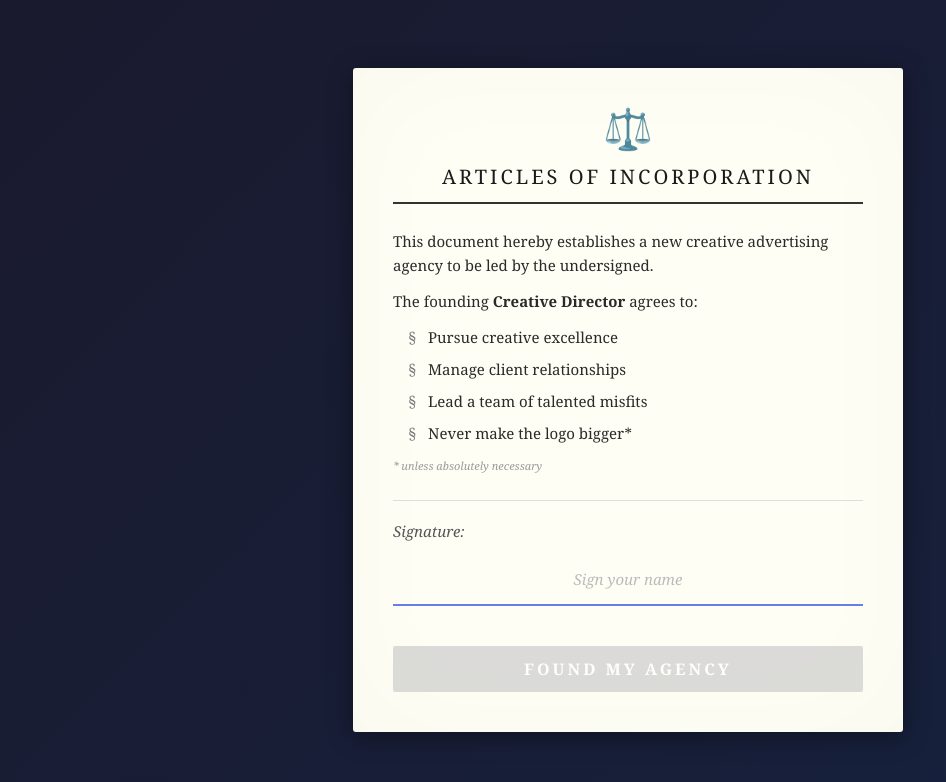
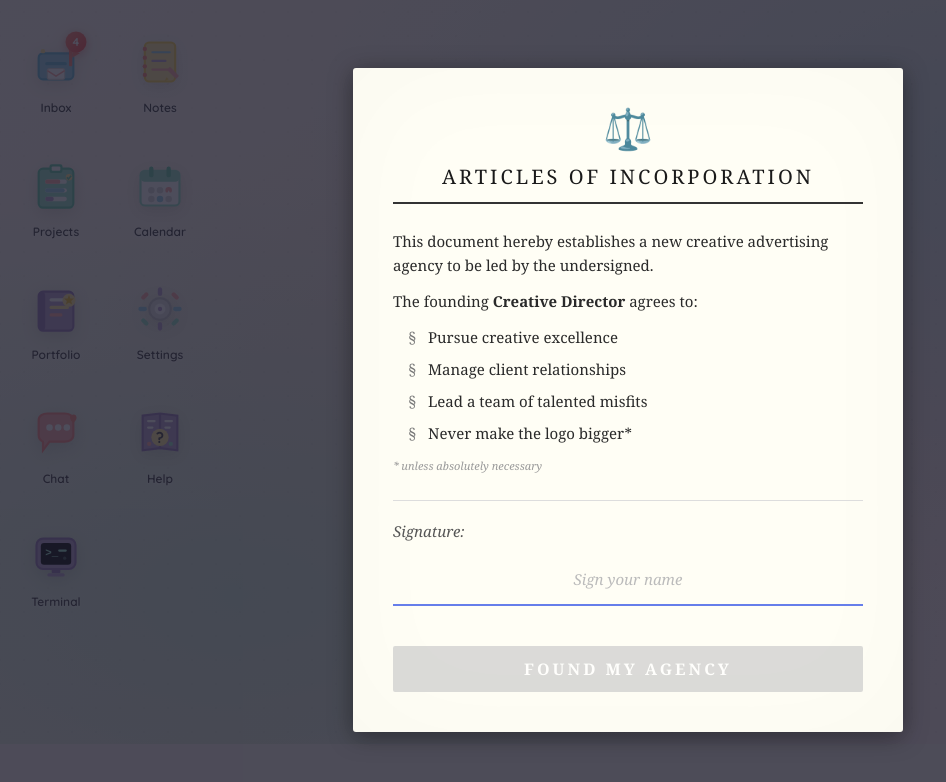
Before and after one commit to jasondotcomcom/agencyrpg, a React (Vite) app: page / in a window 1280 px wide. Shown: the top 782 px of the page, without its empty margins (12-958 px from the left). Built offline with nearby package versions, Linux system fonts and the light colour scheme; no server answers.

Commit message:
Make onboarding overlay translucent to reveal desktop behind it
Desktop now renders underneath the onboarding screen, which uses a
semi-transparent dark overlay (0.75 opacity) to hint at the desktop
sim before the player signs in.

Co-Authored-By: Claude Opus 4.6 <noreply@anthropic.com>

```diff
--- a/src/App.tsx
+++ b/src/App.tsx
@@ -176,15 +176,15 @@ function AppContent() {
     prevCompletedCountRef.current = completedCount;
   }, [campaigns, addEmail, addNotification, triggerCampaignEvent]);
 
-  if (!playerName) {
-    return <OnboardingScreen onComplete={setPlayerName} />;
-  }
-
   return (
     <>
       <Desktop />
-      <WindowManager />
-      <Taskbar />
+      {!playerName ? (
+        <OnboardingScreen onComplete={setPlayerName} />
+      ) : (
+        <>
+          <WindowManager />
+          <Taskbar />
       <NotificationContainer />
       {repState.showLevelUp && repState.levelUpTier && (
         <LevelUpModal
@@ -196,6 +196,8 @@ function AppContent() {
       <EndingSequence />
       <HRWatcher />
       <CheatIndicator />
+        </>
+      )}
     </>
   );
 }
--- a/src/components/Onboarding/OnboardingScreen.module.css
+++ b/src/components/Onboarding/OnboardingScreen.module.css
@@ -1,13 +1,14 @@
 .screen {
-  min-height: 100vh;
-  max-height: 100vh;
+  position: fixed;
+  inset: 0;
+  z-index: 9999;
   overflow-y: auto;
   display: flex;
   flex-direction: column;
   align-items: center;
   justify-content: center;
   gap: 20px;
-  background: linear-gradient(135deg, #1a1a2e 0%, #16213e 100%);
+  background: rgba(18, 18, 36, 0.75);
   padding: 40px 20px;
   box-sizing: border-box;
 }
```
